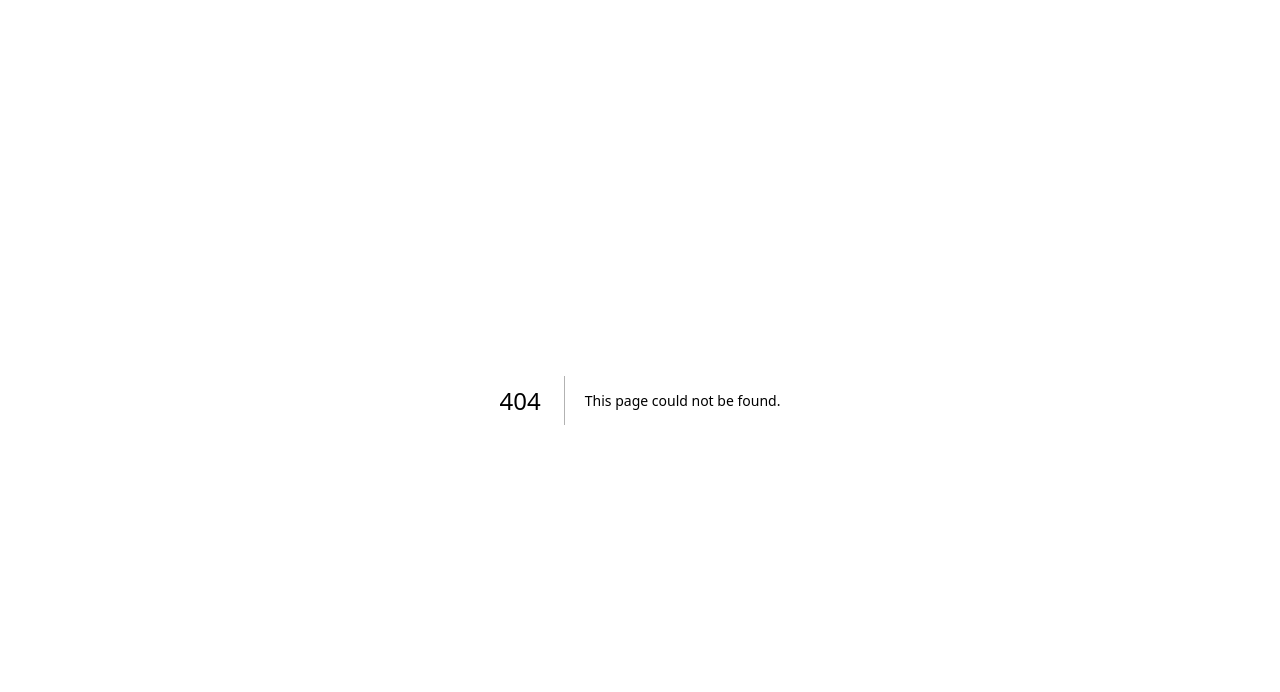
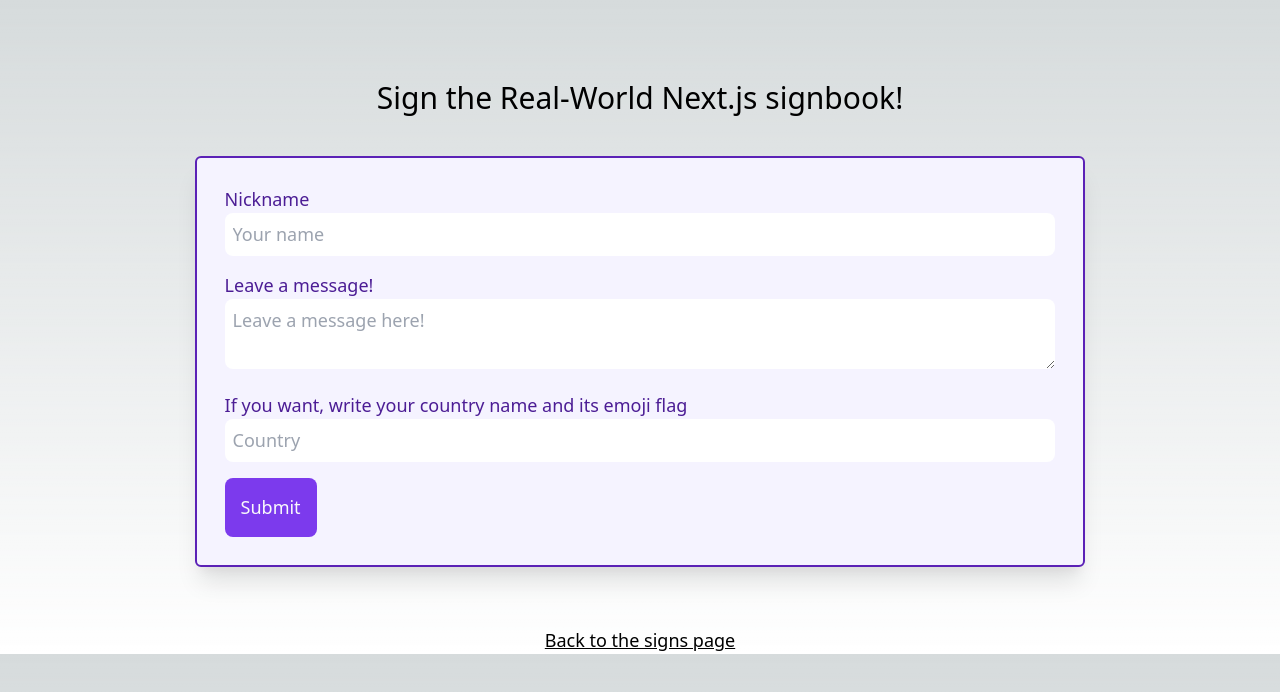
Before and after one commit to bangdler/wanted-pre-onboarding-7-fe-mission-2, a Next.js app: page /new-sign in a window 1280 px wide. Before the commit this address had no page. Shown: the top 692 px of the page. Built offline with nearby package versions, Linux system fonts and the light colour scheme.

Commit message:
feat: new-sign 페이지 구현

```diff
--- /dev/null
+++ b/lib/apollo/queries/addSign.ts
@@ -0,0 +1,19 @@
+import { gql } from '@apollo/client';
+
+const ADD_SIGN = gql`
+  mutation InsertNewSign(
+    $nickname: String!
+    $content: String!
+    $country: String
+  ) {
+    insert_sign(
+      objects: { nickname: $nickname, country: $country, content: $content }
+    ) {
+      returning {
+        uuid
+      }
+    }
+  }
+`;
+
+export default ADD_SIGN;
--- /dev/null
+++ b/pages/new-sign/index.tsx
@@ -0,0 +1,80 @@
+import { useRouter } from 'next/router';
+import { useState } from 'react';
+import { useMutation } from '@apollo/client';
+import ADD_SIGN from '@/lib/apollo/queries/addSign';
+import Link from 'next/link';
+
+function NewSign() {
+  const router = useRouter();
+  const [formState, setFormState] = useState({});
+  const [addSign] = useMutation(ADD_SIGN, {
+    onCompleted() {
+      router.push('/signs');
+    },
+  });
+  const handleInput =
+    ({ name }) =>
+    e => {
+      setFormState({
+        ...formState,
+        [name]: e.target.value,
+      });
+    };
+  const handleSubmit = () => {
+    addSign({ variables: formState });
+  };
+
+  return (
+    <div className="flex justify-center items-center flex-col mt-20">
+      <h1 className="text-3xl mb-10">Sign the Real-World Next.js signbook!</h1>
+      <div className="max-w-7xl shadow-xl bg-purple-50 p-7 mb-10 grid grid-rows-1 gap-4 rounded-md border-2 border-purple-800">
+        <div>
+          <label htmlFor="nickname" className="text-purple-900 mb-2">
+            Nickname
+          </label>
+          <input
+            id="nickname"
+            type="text"
+            onChange={handleInput({ name: 'nickname' })}
+            placeholder="Your name"
+            className="p-2 rounded-lg w-full"
+          />
+        </div>
+        <div>
+          <label htmlFor="content" className="text-purple-900 mb-2">
+            Leave a message!
+          </label>
+          <textarea
+            id="content"
+            placeholder="Leave a message here!"
+            onChange={handleInput({ name: 'content' })}
+            className="p-2 rounded-lg w-full"
+          />
+        </div>
+        <div>
+          <label htmlFor="country" className="text-purple-900 mb-2">
+            If you want, write your country name and its emoji flag
+          </label>
+          <input
+            id="country"
+            type="text"
+            onChange={handleInput({ name: 'country' })}
+            placeholder="Country"
+            className="p-2 rounded-lg w-full"
+          />
+
+          <button
+            className="bg-purple-600 p-4 rounded-lg text-gray-50 m-auto mt-4"
+            onClick={handleSubmit}
+          >
+            Submit
+          </button>
+        </div>
+      </div>
+      <Link href="/signs" passHref className="mt-5 underline">
+        Back to the signs page
+      </Link>
+    </div>
+  );
+}
+export default NewSign;
```
